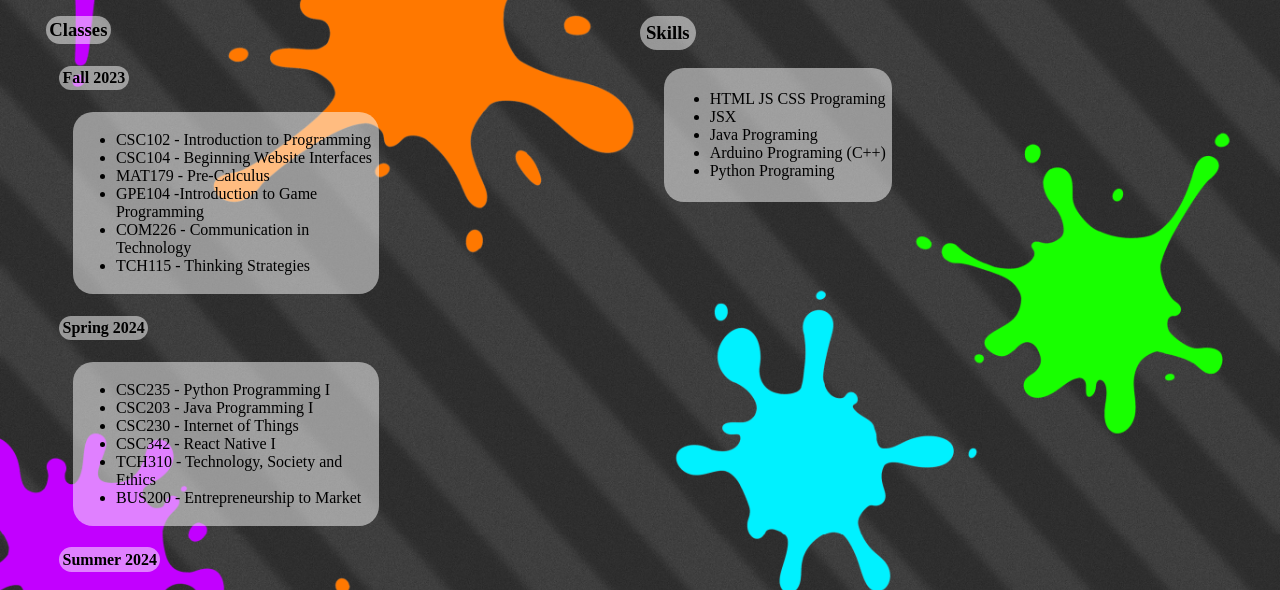
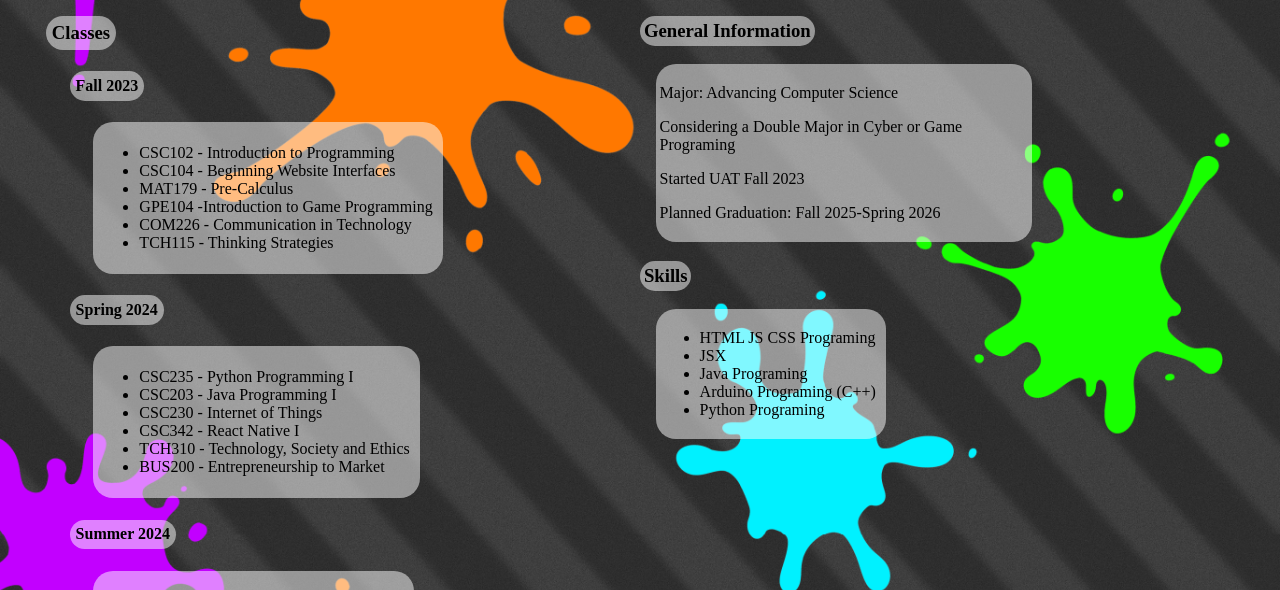
Before and after one commit to pchapman-uat/CSC256-1.2, a plain HTML site: page index.html in a window 1280 px wide. Shown: the part 185-775 px from the top of the page. Drawn offline with Linux system fonts and the light colour scheme.

Commit message:
Added General Information

```diff
--- a/index.html
+++ b/index.html
@@ -59,6 +59,13 @@
             </div>
         </div>
         <div class="other-section">
+            <h3 class="general-title border">General Information</h3>
+            <div class="skills border">
+                <p>Major: Advancing Computer Science</p>
+                <p>Considering a Double Major in Cyber or Game Programing</p>
+                <p>Started UAT Fall 2023</p>
+                <p>Planned Graduation: Fall 2025-Spring 2026</p>
+            </div>
             <h3 class="skills-title border">Skills</h3>
             <div class="skills border">
                 <ul>
--- a/main.css
+++ b/main.css
@@ -26,13 +26,16 @@ header{
 }
 .skills {
     margin-left: 4%;
+    padding-right: 10px;
 }
-.other-section {
+.classes-section {
     width: 50%;
+}
+.semester {
+    padding-right: 10px;
 }
 main{
     padding-left: 3%;
     padding-right: 3%;
     display: flex;
-    justify-content: space-between;
 }
```
